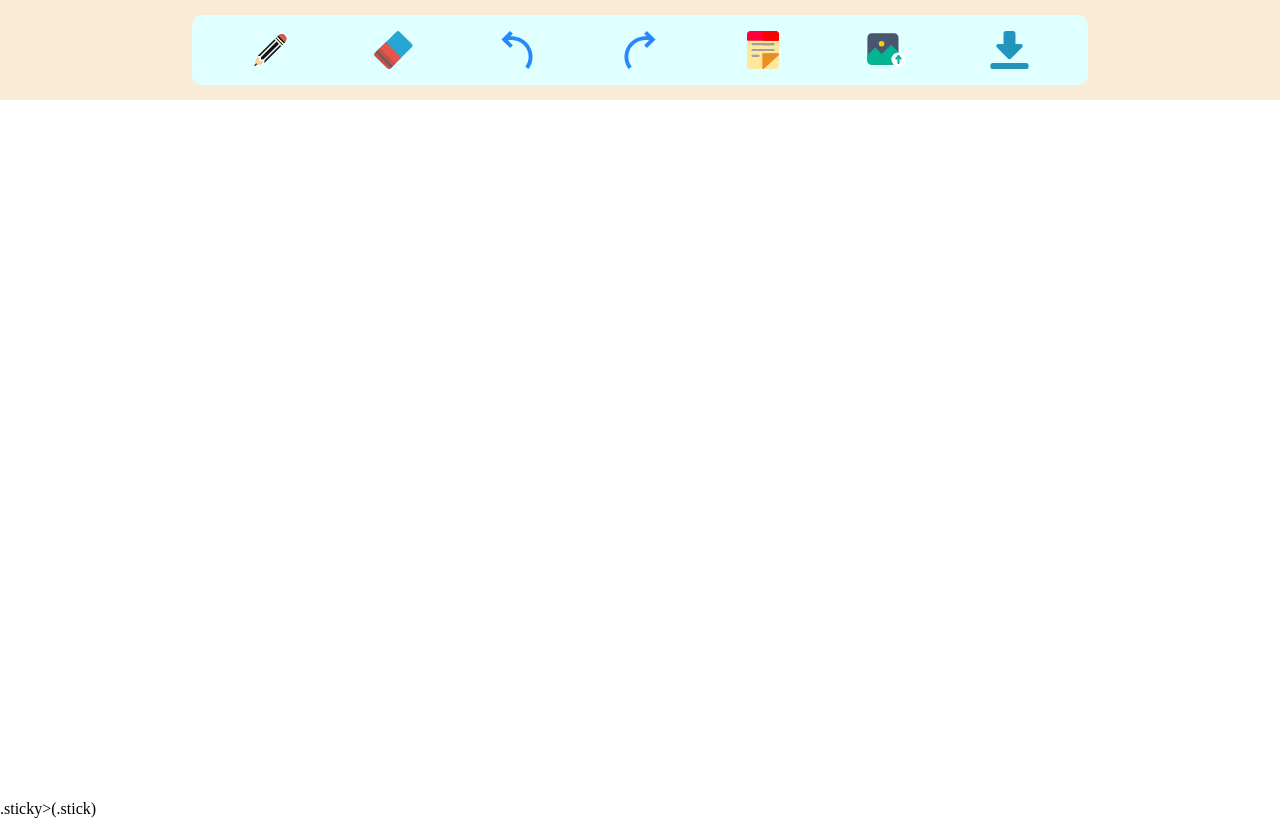
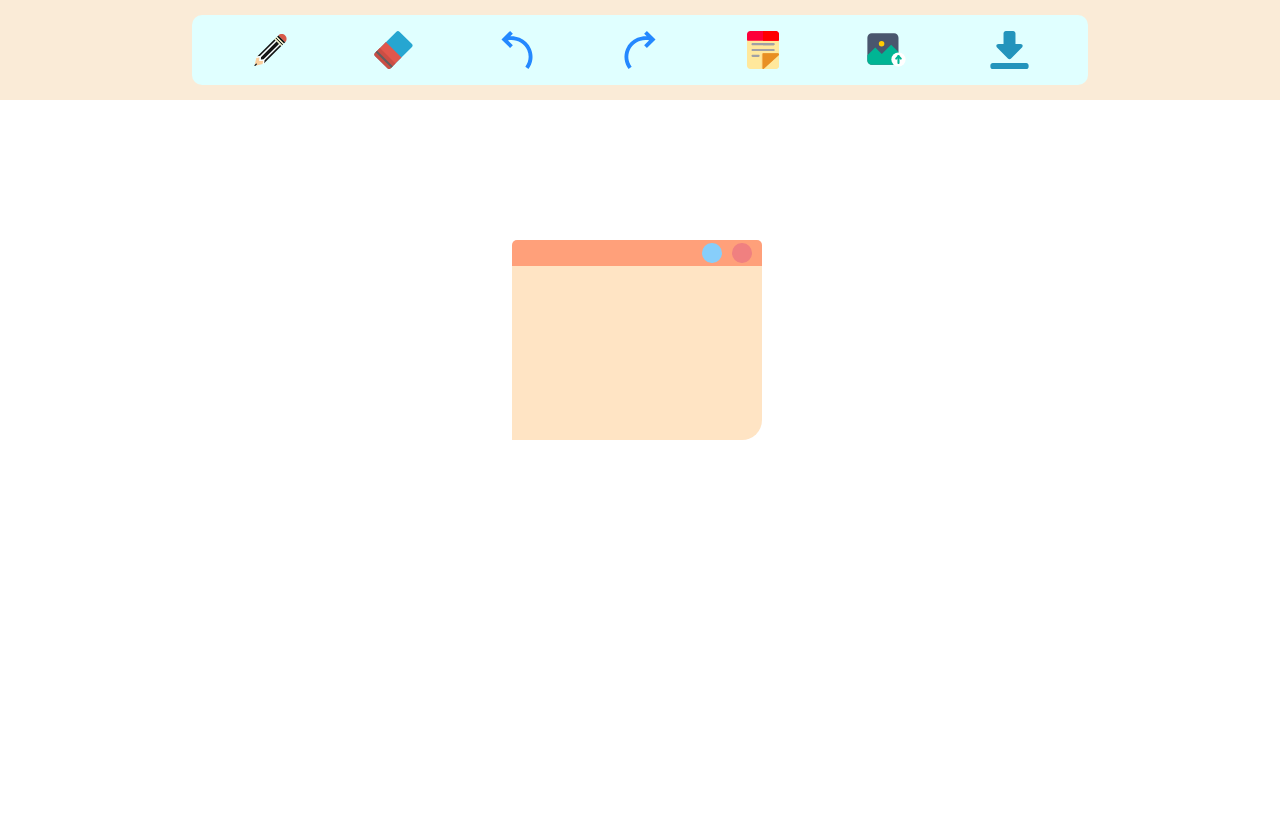
Before and after one commit to manish4926/webprog, a website: page project/whiteboard/index.html in a window 1280 px wide. Both pictures are taken after a click on the element 763 px from the left and 50 px from the top of the page. Drawn offline with Linux system fonts and the light colour scheme.

Commit message:
sticky notes

```diff
--- a/project/whiteboard/index.html
+++ b/project/whiteboard/index.html
@@ -15,7 +15,7 @@
             <div class="tools"><img src="./assets/icons/Eraser.svg" alt=""></div>
             <div class="tools" id="undo"><img src="./assets/icons/Undo.svg" alt=""></div>
             <div class="tools" id="redo"><img src="./assets/icons/Redo.svg" alt=""></div>
-            <div class="tools"><img src="./assets/icons/StickyNote.svg" alt=""></div>
+            <div class="tools" id="sticky"><img src="./assets/icons/StickyNote.svg" alt=""></div>
             <div class="tools"><img src="./assets/icons/Photo.svg" alt=""></div>
             <div class="tools"><img src="./assets/icons/Download.svg" alt=""></div>
         </tools>
@@ -23,9 +23,8 @@
     <div class="drawings-container">
         <canvas id="canvas"></canvas>
     </div>
-
-    .sticky>(.stick)
 <script src="script.js"></script>
 <script src="tools.js"></script>
+<script src="sticky.js"></script>
 </body>
 </html>
--- a/project/whiteboard/script.js
+++ b/project/whiteboard/script.js
@@ -38,6 +38,7 @@ canvas.addEventListener("mousemove", function(e) {
         let x = e.clientX;
         let y = e.clientY;
         ctx.lineTo(x, y-100);
+        ctx.stroke();
         console.log(x, y);
 
         let pointObject = {
@@ -50,7 +51,7 @@ canvas.addEventListener("mousemove", function(e) {
 })
 
 canvas.addEventListener("mouseup", function(e) {
-    ctx.stroke();
+
     isPenDown = false;
     linesDb.push(line);
     line = [];
--- /dev/null
+++ b/project/whiteboard/sticky.js
@@ -0,0 +1,63 @@
+let sticky = document.querySelector("#sticky");
+sticky.addEventListener("click", addSticky);
+
+function addSticky() {
+    let stickyDiv = document.createElement("div");
+    stickyDiv.classList.add("sticky");
+    stickyDiv.contentEditable = true;
+    stickyDiv.innerHTML = `
+    <div class="sticky-header">
+        <div class="minimize"></div>
+        <div class="close"></div>
+    </div>
+    <div class="sticky-content"></div>`;
+
+    let stickyHeader = stickyDiv.querySelector(".sticky-header");
+    let stickyContent = stickyDiv.querySelector(".sticky-content");
+    let minimize = stickyDiv.querySelector(".minimize");
+    let close = stickyDiv.querySelector(".close");
+
+    stickyContent.addEventListener("dblclick", function() {
+        stickyDiv.contentEditable = true;
+
+    })
+
+
+    minimize.addEventListener("click", function() {
+        stickyDiv.contentEditable = false;
+        stickyContent.style.display == "none" ? stickyContent.style.display = 'block' : stickyContent.style.display="none";
+    })
+
+    close.addEventListener("click", function() {
+        stickyDiv.remove();
+    })
+
+    let isStickyHold = false;
+    let initialX;
+    let initialY;
+    stickyHeader.addEventListener("mousedown", function(e) {
+        initialX = e.clientX;
+        initialY = e.clientY;
+        isStickyHold = true;
+    })
+
+    stickyHeader.addEventListener("mousemove", function(e) {
+        if(isStickyHold) {
+            let finalX = e.clientX;
+            let finalY = e.clientY;
+
+            let dx = finalX - initialX;
+            let dy = finalY - initialY;
+
+            let {top, left} = stickyDiv.getBoundingClientRect();
+            stickyDiv.style.top = top + dy + "px";
+            stickyDiv.style.left = left + dx + "px";
+        }
+    })
+
+    stickyHeader.addEventListener("mouseup", function(e) {
+        isStickyHold = false;
+    })
+
+    document.body.append(stickyDiv);
+}
--- a/project/whiteboard/style.css
+++ b/project/whiteboard/style.css
@@ -41,3 +41,48 @@
 #canvas {
   /* background: violet; */
 }
+
+/* Sticky Notes */
+.sticky {
+  position: absolute;
+  top: 30vh;
+  height: 200px;
+  /* background: bisque; */
+  width: 250px;
+  left: 40vw;
+}
+
+.sticky-header {
+    height: 13%;
+    background: lightsalmon;
+    display: flex;
+    justify-content: flex-end;
+    align-items: center;
+    border-top-left-radius: 5px;
+    border-top-right-radius: 5px;
+    cursor: move;
+}
+
+.sticky-header div {
+    height: 80%;
+    width: 8%;
+    margin-right: 10px;
+    border-radius: 50%;
+}
+
+.sticky-header .minimize {
+    background: lightskyblue;
+}
+
+.sticky-header .close {
+    background: lightcoral;
+}
+
+.sticky-content {
+    height: 87%;
+    background: bisque;
+    border-bottom-right-radius: 20px;
+    outline: none;
+    padding: 10px;
+    word-break: break-word;
+}
```
Lines whose indentation alone changed are shown as unchanged.
